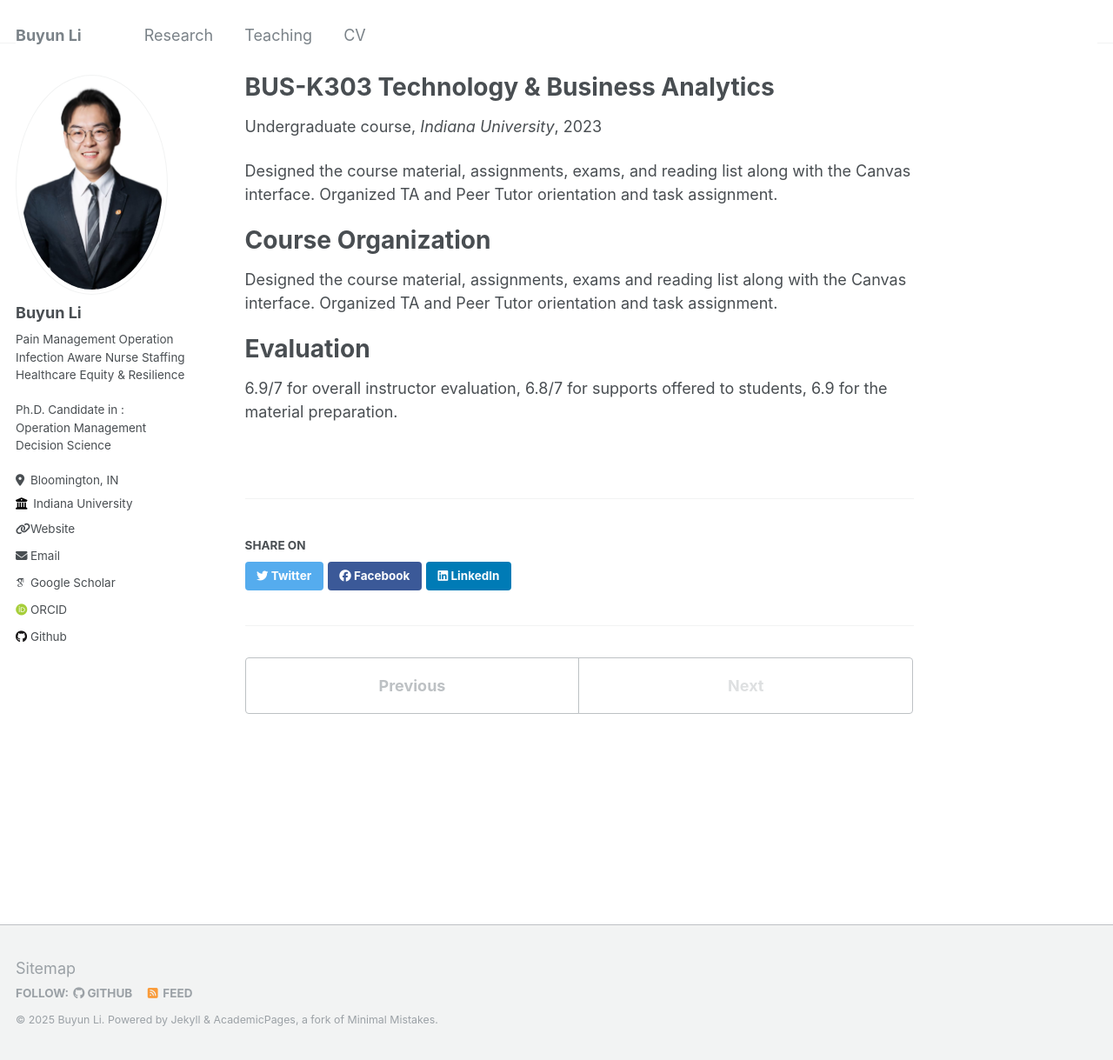
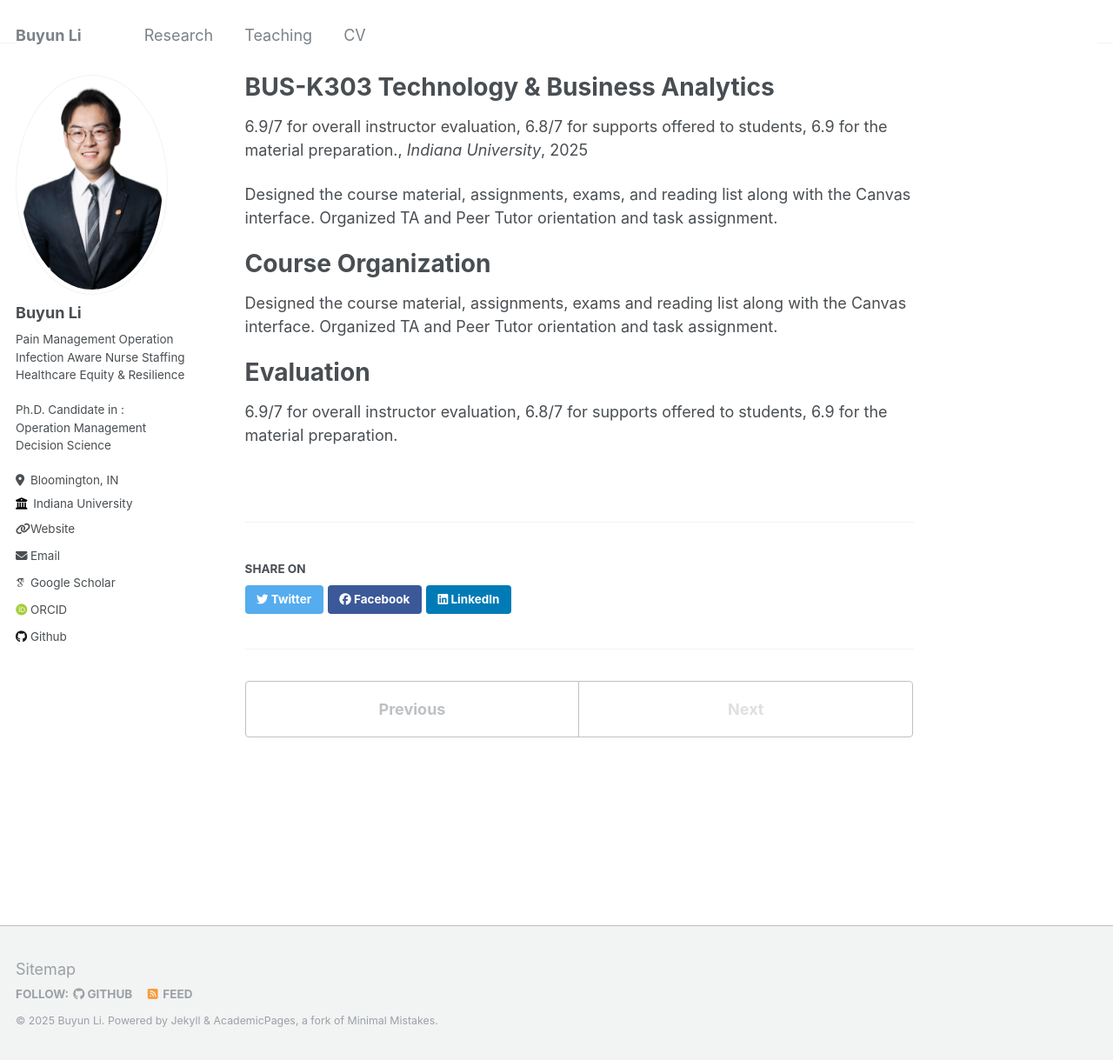
Before and after one commit to BuyunLi/BuyunLi.github.io, a Jekyll site: the page built from _teaching/2014-spring-teaching-1.md, in a window 1280 px wide and 1219 px high. Shown: the whole window at 87% size. Built offline with Jekyll 4.4.1, drawn with Linux system fonts in a browser that asks for light colours; some web fonts are replaced.

Commit message:
Update 2014-spring-teaching-1.md

```diff
--- a/_teaching/2014-spring-teaching-1.md
+++ b/_teaching/2014-spring-teaching-1.md
@@ -1,10 +1,10 @@
 ---
 title: "BUS-K303 Technology & Business Analytics "
 collection: teaching
-type: "Undergraduate course"
+type: "6.9/7 for overall instructor evaluation, 6.8/7 for supports offered to students, 6.9 for the material preparation."
 permalink: /teaching/2014-spring-teaching-1
 venue: "Indiana University"
-date: 2023-08-27- Present
+date: "Fall 2023, Spring 2024, Fall 2025 (Two sections)"
 location: "Bloomington, USA"
 ---
 
```
